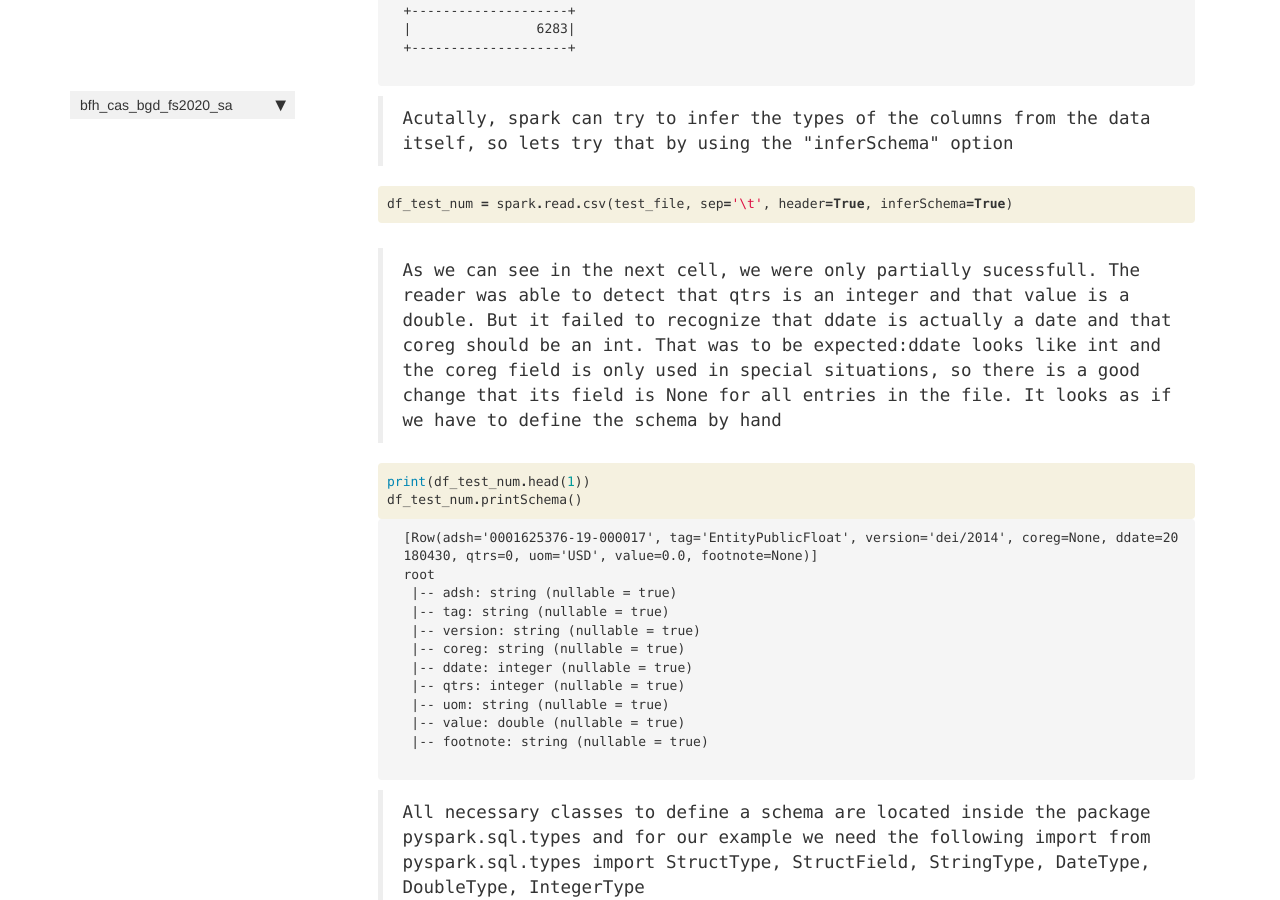
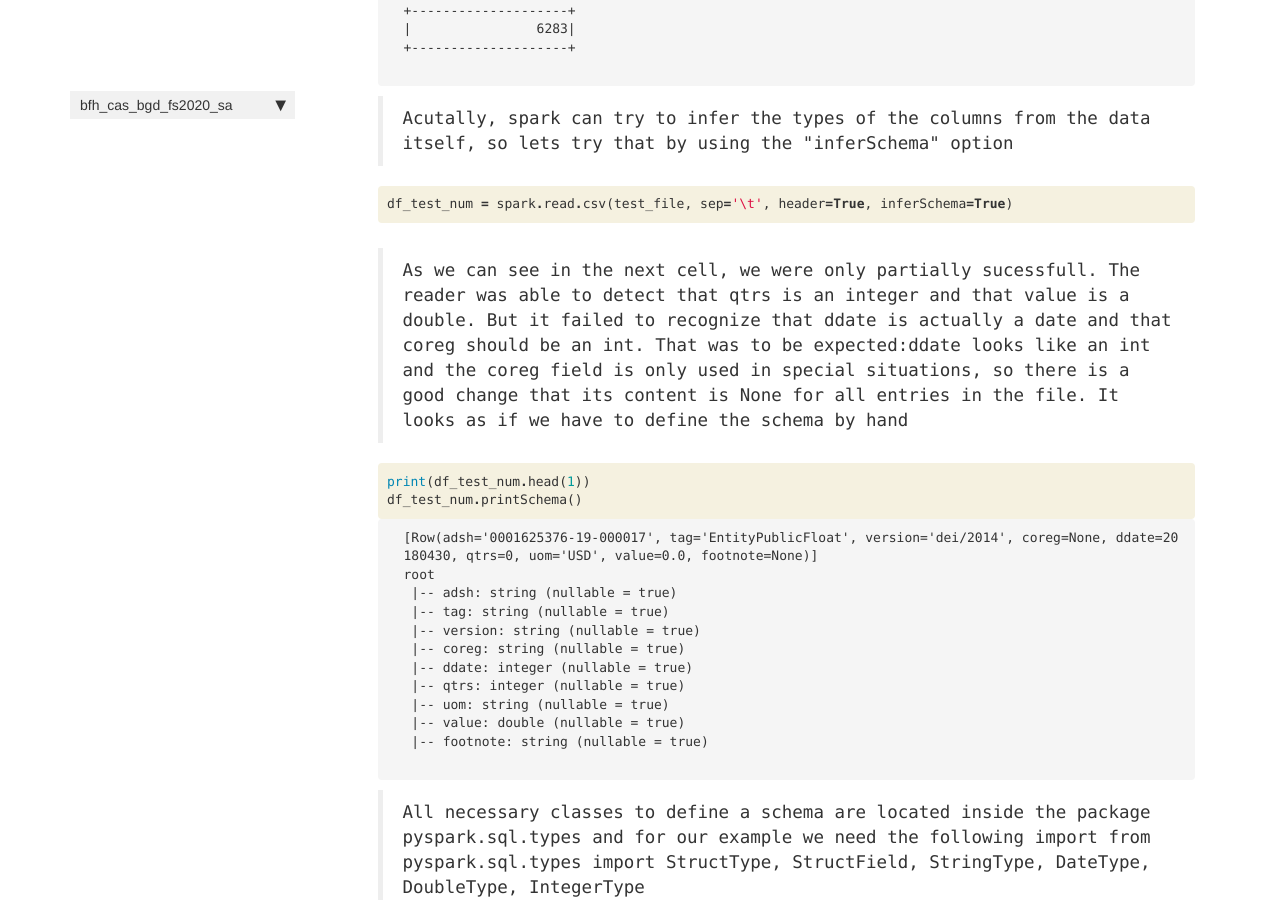
Before and after one commit to HansjoergW/bfh_cas_bgd_fs2020_sa, a Jekyll site: the page built from docs/parquet.html, in a window 1280 px wide and 900 px high, scrolled down 3351 px. Built offline with Jekyll 4.4.1, drawn with Linux system fonts in a browser that asks for light colours; nearby versions of some CDN libraries; comment, search, counter and statistics services are not loaded; some of the changed text lies outside the part shown.

```diff
--- a/docs/parquet.html
+++ b/docs/parquet.html
@@ -448,7 +448,8 @@
 
 <div class="cell border-box-sizing text_cell rendered"><div class="inner_cell">
 <div class="text_cell_render border-box-sizing rendered_html">
-<blockquote><p>As we can see in the next cell, we were only partially sucessfull. The reader was able to detect that qtrs is an integer and that value is a double. But it failed to recognize that ddate is actually a date and that coreg should be an int. That was to be expected:ddate looks like int and the coreg field is only used in special situations, so there is a good change that its field is None for all entries in the file. It looks as if we have to define the schema by hand</p>
+<blockquote><p>As we can see in the next cell, we were only partially sucessfull. The reader was able to detect that qtrs is an integer and that value is a double. But it failed to recognize that ddate is actually a date and that coreg should be an int. That was to be expected:ddate looks like an int and the coreg field is only used in special situations, so there is a good change that its content is None for all entries in the file.
+It looks as if we have to define the schema by hand</p>
 </blockquote>
 
 </div>
@@ -664,7 +665,7 @@
 
 <div class="cell border-box-sizing text_cell rendered"><div class="inner_cell">
 <div class="text_cell_render border-box-sizing rendered_html">
-<blockquote><p>Parquet was able to compress the data down to about 10% of the orginal size. It splitted the data up in 8 different data files. so every file is containing approximatly 300'000 data rows and has a size of about 3MB</p>
+<blockquote><p>Parquet was able to compress the data down to about 10% of the orginal size. It splitted the data up in 8 different data files. So every file is containing approximatly 300'000 data rows and has a size of about 3MB</p>
 </blockquote>
 
 </div>
```
Also changed, not shown: 4 other files.
